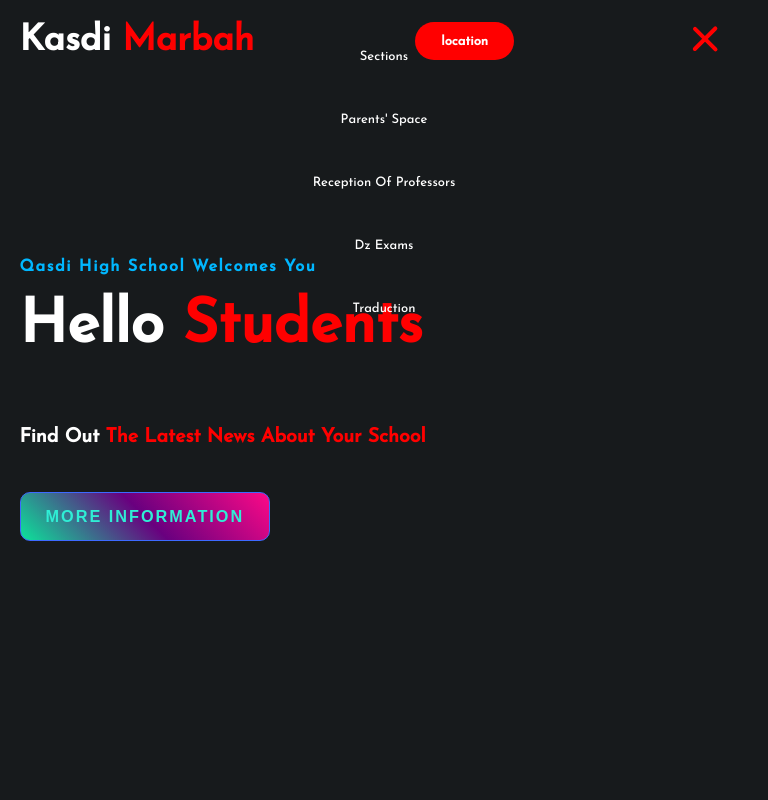
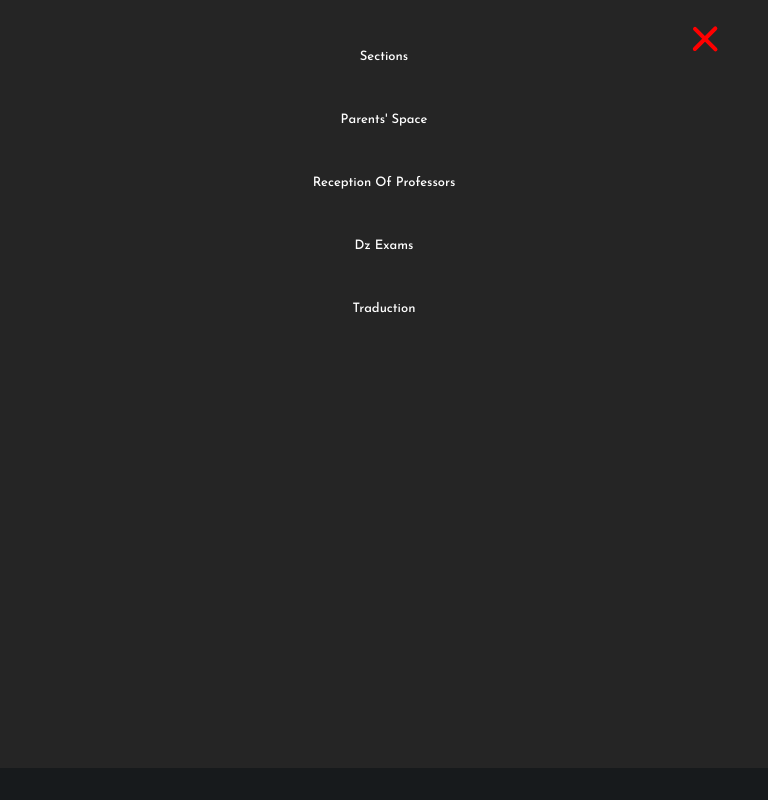
Before and after one commit to aizen-sch/KASDI_MERBAH, a plain HTML site: page index.html in a window 768 px wide. Both pictures are taken after a click on the button 711 px from the left and 41 px from the top of the page. Shown: the top 800 px of the page. Drawn offline with Linux system fonts and the light colour scheme.

Commit message:
Add files via upload

```diff
--- a/index.css
+++ b/index.css
@@ -937,7 +937,11 @@ nav ul {
 
 nav ul.is-active{
     display: block;
+    background-color: rgb(37, 37, 37);
 }
+
+
+
 
 nav ul li{
     display: block;
@@ -1030,6 +1034,7 @@ nav ul {
 
 nav ul.is-active{
     display: block;
+    background-color: rgb(37, 37, 37);
 }
 
 nav ul li{
--- a/index.html
+++ b/index.html
@@ -38,7 +38,7 @@
         </nav>
         <div class="content">
             <div class="container-texts">
-                <h4>Qasdi High School Welcomes You</h4>
+                <h4>Kasdi High School Welcomes You</h4>
                 <h1>Hello <span> Students</span></h1>
                 <h3> Find Out  <span> The Latest News About <span> Your School</span></span></h3>
 <button class="button" id="showMoreButton">
```
